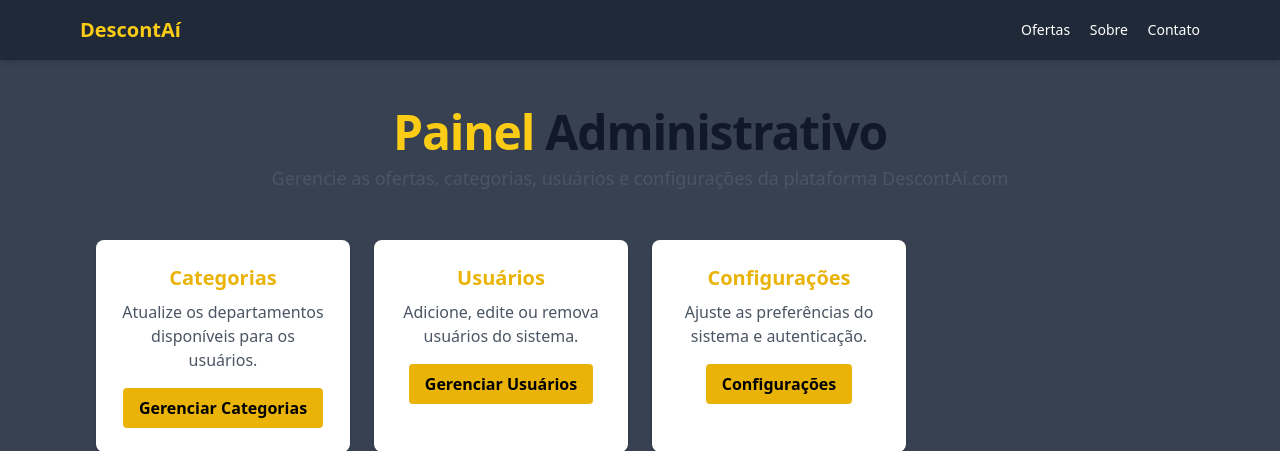
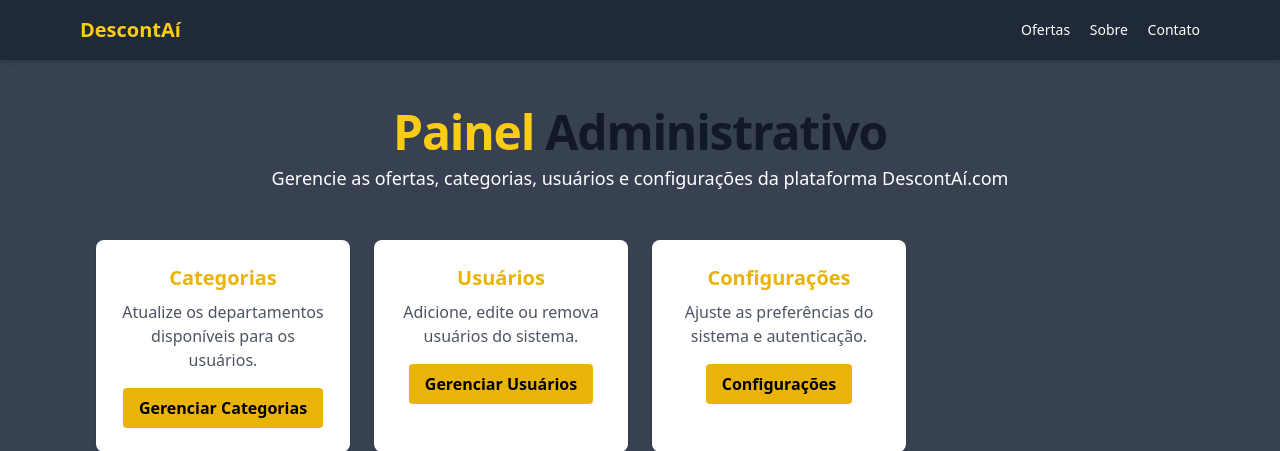
Before and after one commit to sharktank-tech/Descontai, a Flask app: template web/templates/admin/admin_dashboard.html in a window 1280 px wide. Shown: the top 451 px of the page. Run offline with Flask 3, Linux system fonts and the light colour scheme; the template is opened without the code that fills it, so the values that code supplies are empty; some libraries are stand-ins or nearby versions.

Commit message:
Atualizar o admin_dashboard.html

```diff
--- a/web/templates/admin/admin_dashboard.html
+++ b/web/templates/admin/admin_dashboard.html
@@ -7,7 +7,7 @@
     <h1 class="text-4xl sm:text-5xl font-extrabold text-yellow-400 tracking-tight mb-2">
       Painel <span class="text-gray-900 dark:text-white">Administrativo</span>
     </h1>
-    <p class="text-base sm:text-lg text-gray-600 dark:text-gray-200">
+    <p class="text-base sm:text-lg text-white dark:text-gray-200">
       Gerencie as ofertas, categorias, usuários e configurações da plataforma DescontAí.com
     </p>
   </header>
```
